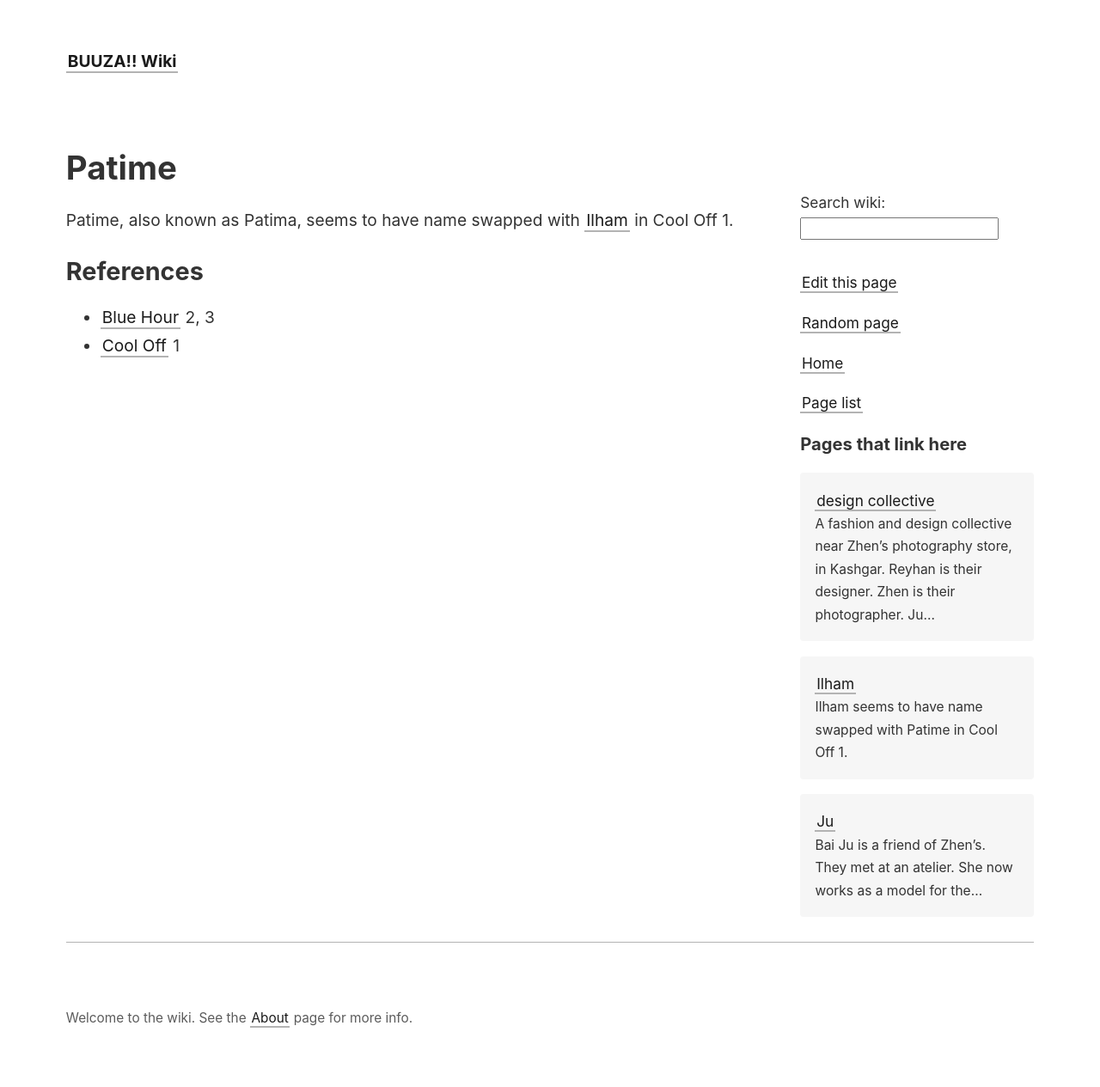
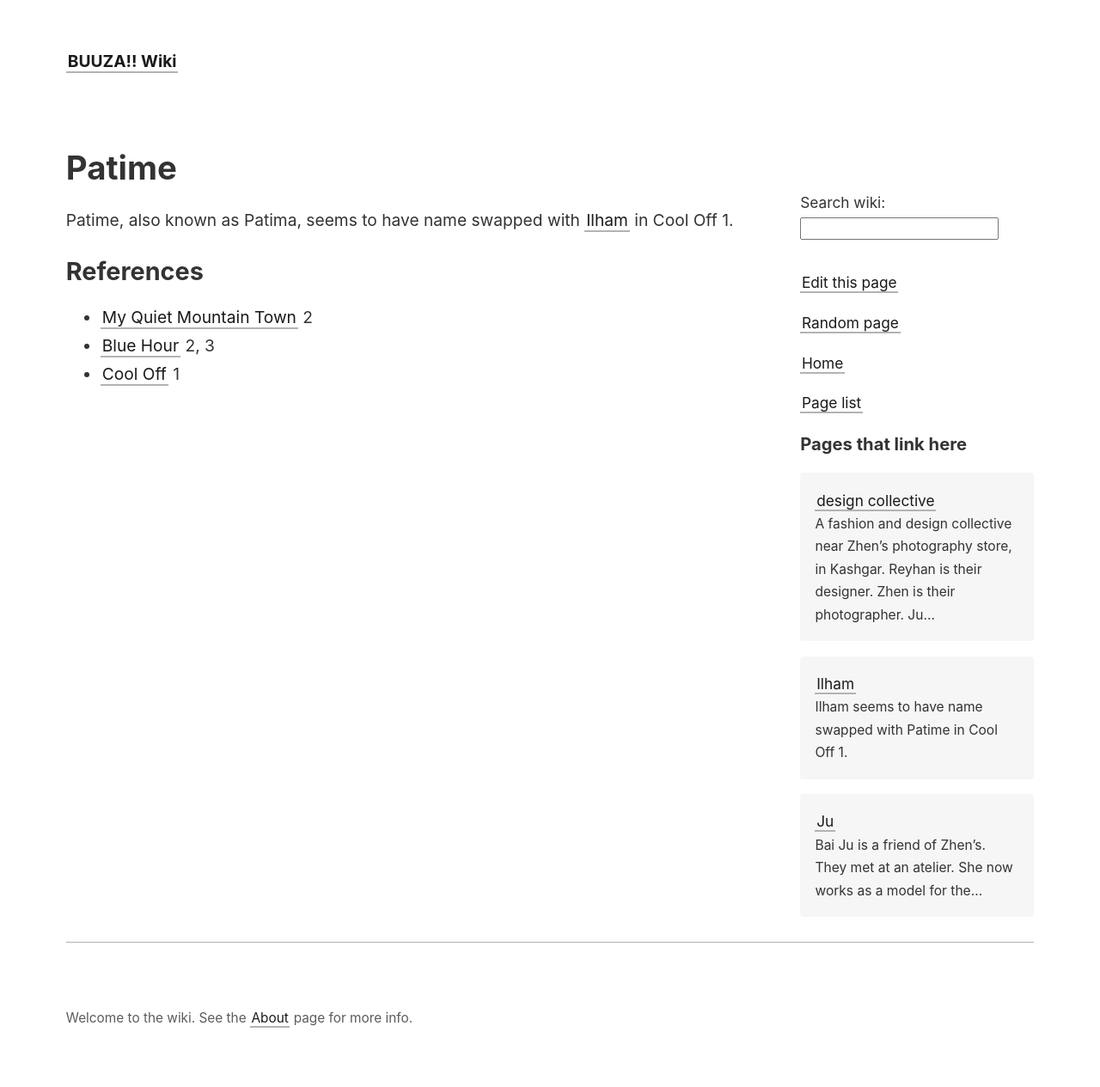
Before and after one commit to IFcoltransG/buuza-wiki, a Jekyll site: the page built from _wiki/patime.md, in a window 1280 px wide. Shown: the whole page at 86% size. Built offline with Jekyll 4.4.1, drawn with Linux system fonts in a browser that asks for light colours.

Commit message:
Add extra reference for Patime

```diff
--- a/_wiki/patime.md
+++ b/_wiki/patime.md
@@ -5,5 +5,6 @@ tags: ['Person']
 Patime, also known as Patima, seems to have name swapped with [Ilham](/_wiki/ilham.md) in Cool Off 1.
 
 ## References
+- [My Quiet Mountain Town](_wiki/my-quiet-mountain-town.md) 2
 - [Blue Hour](/_wiki/blue-hour.md) 2, 3
 - [Cool Off](/_wiki/cool-off.md) 1
```
